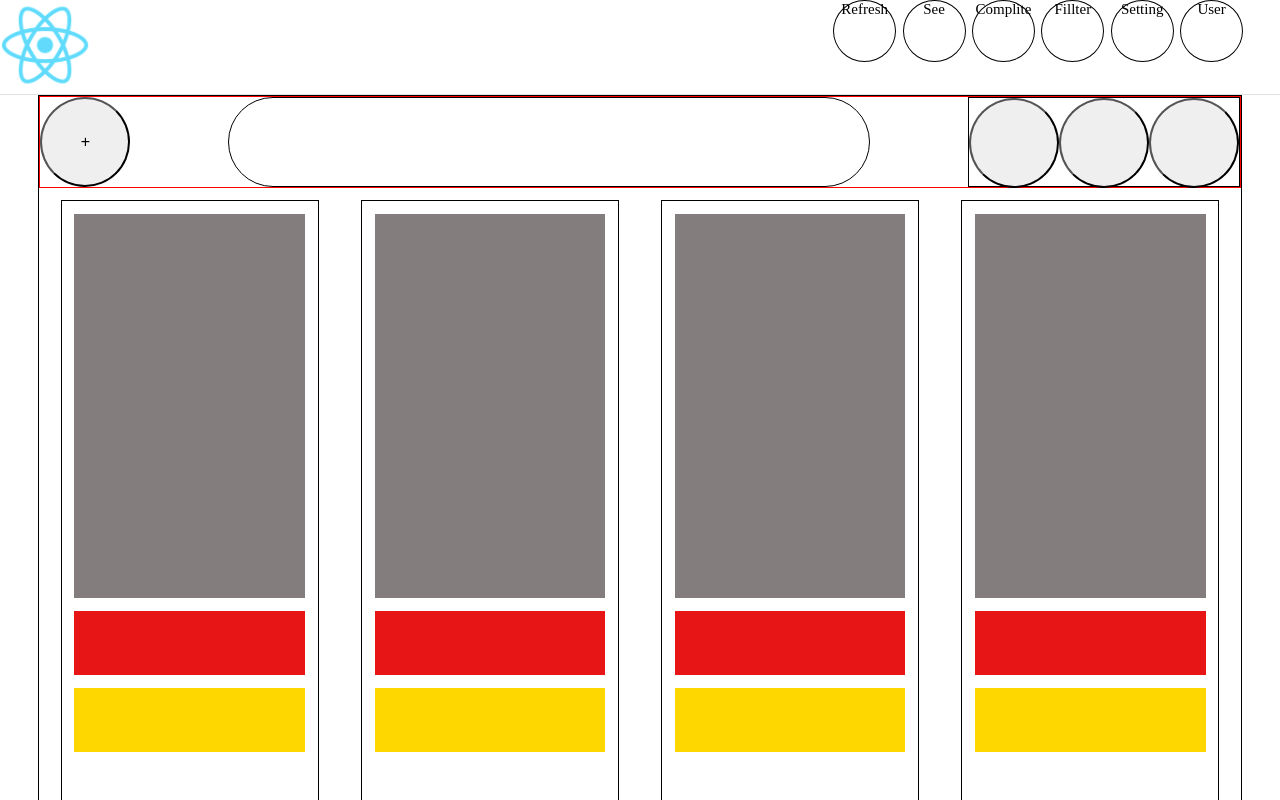
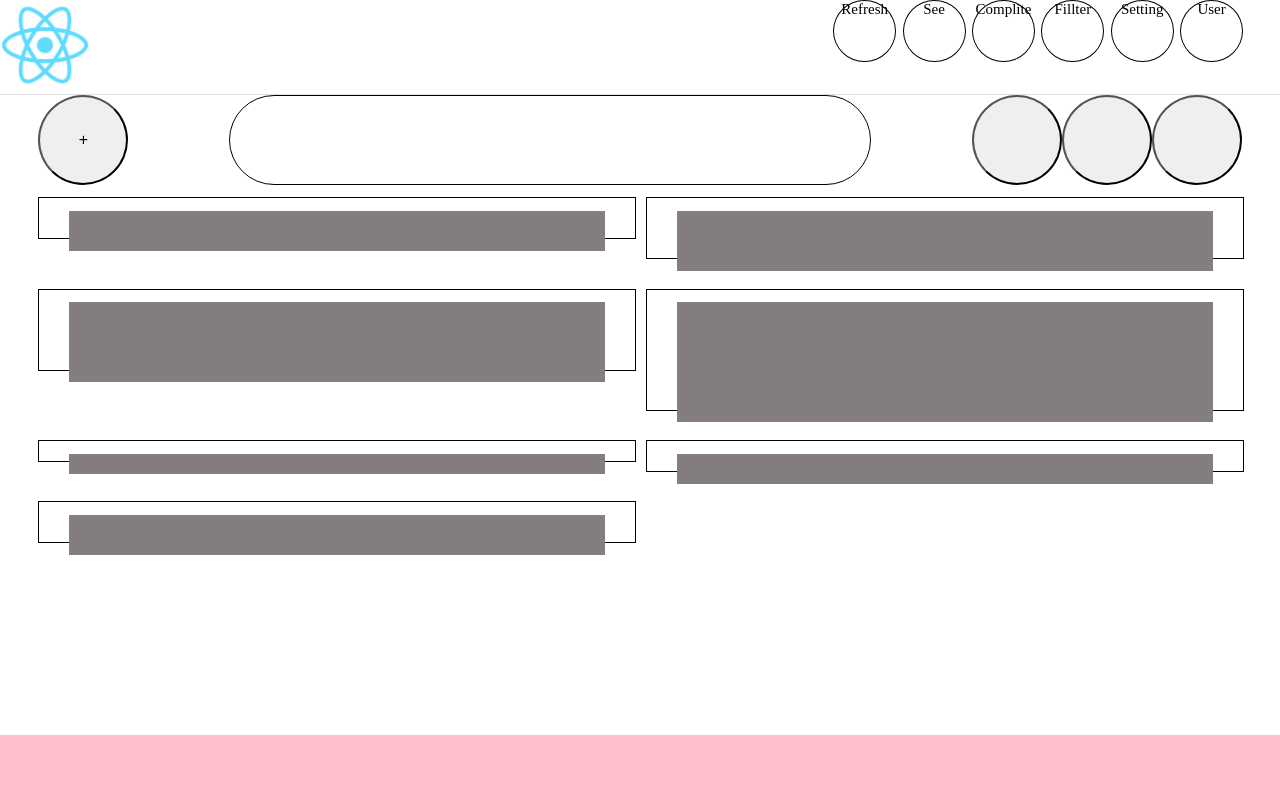
Before and after one commit to limsoo5788/ss_react, a React (Create React App) app: page / in a window 1280 px wide. Shown: the top 800 px of the page. Built offline with nearby package versions, Linux system fonts and the light colour scheme; the HTML template or start-up script is replaced by a standard one.

Commit message:
memo가 크기에 따라 1~4개 컬럼으로 출력되도록 변경

```diff
--- a/src/css/onlogin.css
+++ b/src/css/onlogin.css
@@ -1,13 +1,10 @@
 .Onlogin{
-    overflow: auto;
     margin: 0 3vw;
     min-height: 78vh;
-    border: black 1px solid;
 }
 .MainTop{
     height: 10vw;
     max-height: 90px;
-    border: red 1px solid;
     display: flex;
 }
 .AddBtn{
@@ -29,7 +26,6 @@
 .MemoDeleteBorder{
     width: auto;
     min-width: 20vw;
-    border: black 1px solid;
     float: right;
 }
 .MemoDeleteBorder button{
@@ -43,19 +39,22 @@
 }
 .MainBottom{
     width: 100%;
-    display: flex;
-    flex-wrap: wrap;
+    display: grid;
+    gap: 1%;
+    grid-template-columns: repeat(auto-fill, minmax(400px,1fr));
+    grid-auto-rows: auto;
+    grid-auto-flow: dense;
 }
 .Memo{
     border: black 1px solid;
-    width: 20vw;
-    min-width: 150px;
+    width: 100%;
     height: auto;
     margin: 1vw auto;
+    display: flex;
 }
 .DataManagement{
     width: 90%;
-    height: 50vw;
+    height: auto;
     margin: 1vw auto;
 }
 .DMTitleandbody{
@@ -75,3 +74,7 @@
     height: 5vw;
     margin-top: 1vw;
 }
+.test{
+    width: 100px;
+    background-color: black;
+}
--- a/src/main/onlogin.js
+++ b/src/main/onlogin.js
@@ -76,36 +76,40 @@ const NoMemoDelete = () => {
 const MainBottom = (props) =>{
     //props = box_visible
     return (
+        // file:///D:/Util/Git/folder/htmltest/index.html
+        // https://hello-bryan.tistory.com/114
+        // 이거 넣어도 이쁠듯: https://stackoverflow.com/questions/57555389/change-height-of-element-in-css-grid-without-pushing-sibling-elements
         <div className="MainBottom">
-            <Memo/>
-            <Memo/>
-            <Memo/>
-            <Memo/>
-            <Memo/>
-            <Memo/>
-            <Memo/>
+            <Memo height={40}/>
+            <Memo height={60}/>
+            <Memo height={80}/>
+            <Memo height={120}/>
+            <Memo height={20}/>
+            <Memo height={30}/>
+            <Memo height={40}/>
         </div>
     )
 }
-const Memo = () =>{
+// style={{height: props.height}}
+const Memo = (props) =>{
     return (
-        <div className="Memo">
-            <DataManagement/>
+        <div className="Memo" style={{height: props.height}}>
+            <DataManagement height={props.height}/>
         </div>
     )
 }
-const DataManagement = () =>{
+const DataManagement = (props) =>{
     return (
         <div className="DataManagement">
-            <DMTitleandbody/>
-            <DMTime/>
-            <DMOption/>
+            <DMTitleandbody height={props.height}/>
+            {/* <DMTime/>
+            <DMOption/> */}
         </div>
     )
 }
-const DMTitleandbody = () =>{
+const DMTitleandbody = (props) =>{
     return (
-        <div className="DMTitleandbody">
+        <div className="DMTitleandbody" style={{height: props.height}}>
 
         </div>
     )
```
